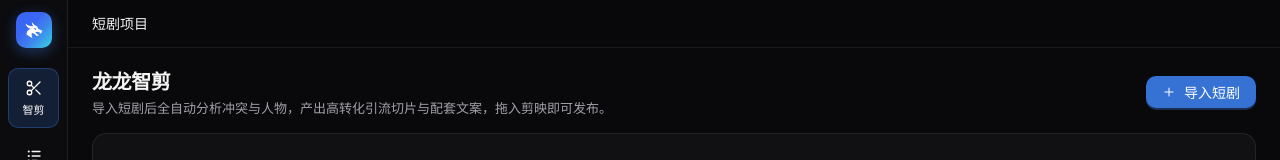
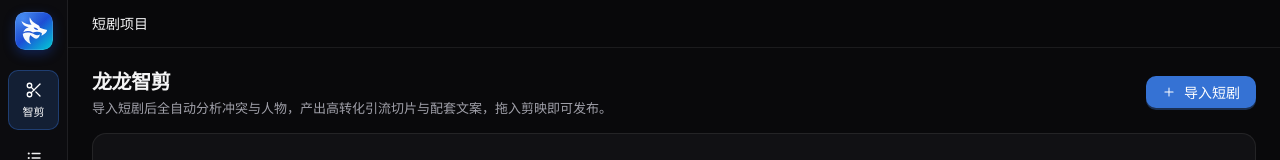
Before and after one commit to ZhangYuLi2000/drama-clip, a React (Vite) app: page / in a window 1280 px wide. Shown: the top 160 px of the page. Built offline with nearby package versions, Linux system fonts and the light colour scheme.

Commit message:
feat(brand): 升级龙龙智剪国际一线几何龙形徽标与纯矢量 SVG 导航组件

```diff
--- a/electron/main/index.ts
+++ b/electron/main/index.ts
@@ -90,6 +90,9 @@ ipcMain.handle('select-directory', async () => {
 })
 
 app.whenReady().then(() => {
+  if (process.platform === 'darwin' && !appIcon.isEmpty()) {
+    app.dock?.setIcon(appIcon)
+  }
   initDb()
   initSettings()
   registerMediaProtocol()
--- a/src/renderer/src/App.tsx
+++ b/src/renderer/src/App.tsx
@@ -1,6 +1,7 @@
 import { useEffect } from 'react'
 import type { ReactElement } from 'react'
 import {
+  BrandMark,
   IconQueue,
   IconMonitor,
   IconMoon,
@@ -9,7 +10,6 @@ import {
   IconStop,
   IconSun
 } from './icons'
-import dragonIcon from '../../../vibe_images/longlong-mark-final_1794838613208_7fe282a0.png'
 import { Badge, Breadcrumb, Button, Space, Tooltip } from 'antd'
 import { findDrama, startLibrarySync, useLibrary } from './library'
 import { toast, useStore, type ThemeMode } from './store'
@@ -74,7 +74,7 @@ export default function App(): ReactElement {
           title="龙龙智剪"
           aria-label="龙龙智剪 · 返回项目列表"
         >
-          <img className="dw-logo-img" src={dragonIcon} alt="" />
+          <BrandMark className="dw-logo-mark" size={38} />
         </button>
 
         <nav className="dw-rail-nav">
--- a/src/renderer/src/icons.tsx
+++ b/src/renderer/src/icons.tsx
@@ -52,6 +52,66 @@ function createIcon(name: string, node: ReactNode) {
 }
 
 /* ---- 品牌 / 导航 ---- */
+
+/**
+ * 龙龙智剪 · 国际一线标准矢量品牌徽标（BrandMark）
+ * 采用黄金比例双弯刀龙角 + 东方流线型龙吻 + 标志性“智剪刀锋”S型负空间切槽，
+ * 无论在 16px favicon、36px 侧边导航栏还是 Retina 高分屏下均保持绝对锐利的几何边缘。
+ */
+export function BrandMark({
+  size = 36,
+  className
+}: {
+  size?: number
+  className?: string
+}): ReactElement {
+  return (
+    <svg
+      className={className}
+      width={size}
+      height={size}
+      viewBox="0 0 1024 1024"
+      fill="none"
+      role="img"
+      aria-label="龙龙智剪"
+      focusable="false"
+    >
+      <defs>
+        <linearGradient id="dw-brand-bg" x1="120" y1="80" x2="904" y2="944" gradientUnits="userSpaceOnUse">
+          <stop offset="0%" stopColor="#3B82F6" />
+          <stop offset="48%" stopColor="#1D4ED8" />
+          <stop offset="100%" stopColor="#06B6D4" />
+        </linearGradient>
+        <radialGradient id="dw-brand-glow" cx="22%" cy="18%" r="64%">
+          <stop offset="0%" stopColor="#60A5FA" stopOpacity="0.42" />
+          <stop offset="100%" stopColor="#1E3A8A" stopOpacity="0" />
+        </radialGradient>
+        <linearGradient id="dw-brand-glyph" x1="512" y1="140" x2="512" y2="868" gradientUnits="userSpaceOnUse">
+          <stop offset="0%" stopColor="#FFFFFF" />
+          <stop offset="100%" stopColor="#F1F5F9" />
+        </linearGradient>
+      </defs>
+      <rect width="1024" height="1024" rx="240" fill="url(#dw-brand-bg)" />
+      <rect width="1024" height="1024" rx="240" fill="url(#dw-brand-glow)" />
+      <rect
+        x="14"
+        y="14"
+        width="996"
+        height="996"
+        rx="226"
+        stroke="#FFFFFF"
+        strokeOpacity="0.18"
+        strokeWidth="20"
+      />
+      <path
+        fill="url(#dw-brand-glyph)"
+        fillRule="evenodd"
+        clipRule="evenodd"
+        d="M398 142 C428 232 510 302 628 354 C644 360 654 372 660 392 L670 426 C730 452 798 474 866 486 C854 538 816 584 758 616 L712 640 C722 604 726 580 722 564 C654 530 570 526 484 550 C400 504 308 502 224 544 C250 476 302 430 370 410 C266 390 196 330 174 240 C246 302 340 338 446 342 C400 286 384 214 398 142 Z M502 420 C560 416 606 440 626 486 C564 492 518 466 502 420 Z M210 584 C306 538 416 546 528 606 C574 630 622 632 672 606 C662 660 626 702 570 724 C510 702 458 662 416 618 C372 678 378 772 428 868 C296 800 212 700 210 584 Z"
+      />
+    </svg>
+  )
+}
 
 export const IconCut = createIcon(
   'IconCut',
--- a/src/renderer/src/styles.css
+++ b/src/renderer/src/styles.css
@@ -120,21 +120,42 @@ body {
   padding: 0;
   cursor: pointer;
   margin-bottom: 20px;
-}
-
+  border-radius: 10px;
+  display: inline-flex;
+  align-items: center;
+  justify-content: center;
+}
+
+.dw-rail-logo:focus-visible {
+  outline: 2px solid var(--accent);
+  outline-offset: 2px;
+}
+
+.dw-logo-mark,
 .dw-logo-img {
-  width: 36px;
-  height: 36px;
+  width: 38px;
+  height: 38px;
   border-radius: 10px;
   display: block;
   object-fit: cover;
-  box-shadow: 0 4px 14px rgba(59, 130, 246, 0.35);
-  transition: transform 0.16s ease, box-shadow 0.16s ease;
-}
-
+  box-shadow:
+    0 4px 12px rgba(29, 78, 216, 0.34),
+    0 1px 2px rgba(0, 0, 0, 0.24);
+  transition: transform 0.18s cubic-bezier(0.22, 1, 0.36, 1), box-shadow 0.18s ease, filter 0.18s ease;
+}
+
+.dw-rail-logo:hover .dw-logo-mark,
 .dw-rail-logo:hover .dw-logo-img {
-  transform: scale(1.06);
-  box-shadow: 0 6px 18px rgba(59, 130, 246, 0.45);
+  transform: translateY(-1px) scale(1.04);
+  box-shadow:
+    0 6px 18px rgba(37, 99, 235, 0.46),
+    0 2px 4px rgba(0, 0, 0, 0.28);
+  filter: brightness(1.04);
+}
+
+.dw-rail-logo:active .dw-logo-mark,
+.dw-rail-logo:active .dw-logo-img {
+  transform: translateY(0) scale(0.98);
 }
 
 .dw-rail-nav {
```
Also changed, not shown: vibe_images/longlong-mark-final_1794838613208_7fe282a0.png.
